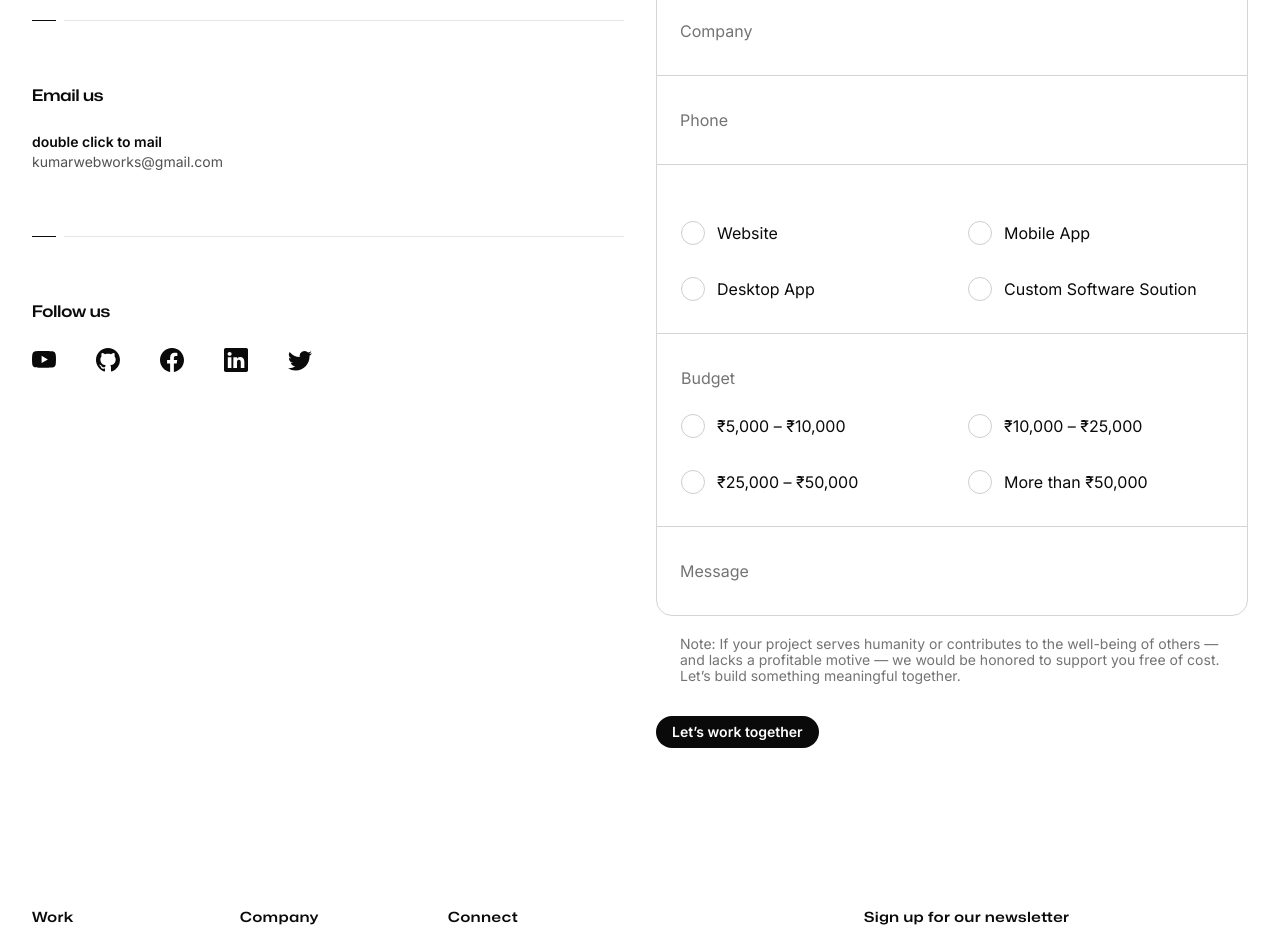
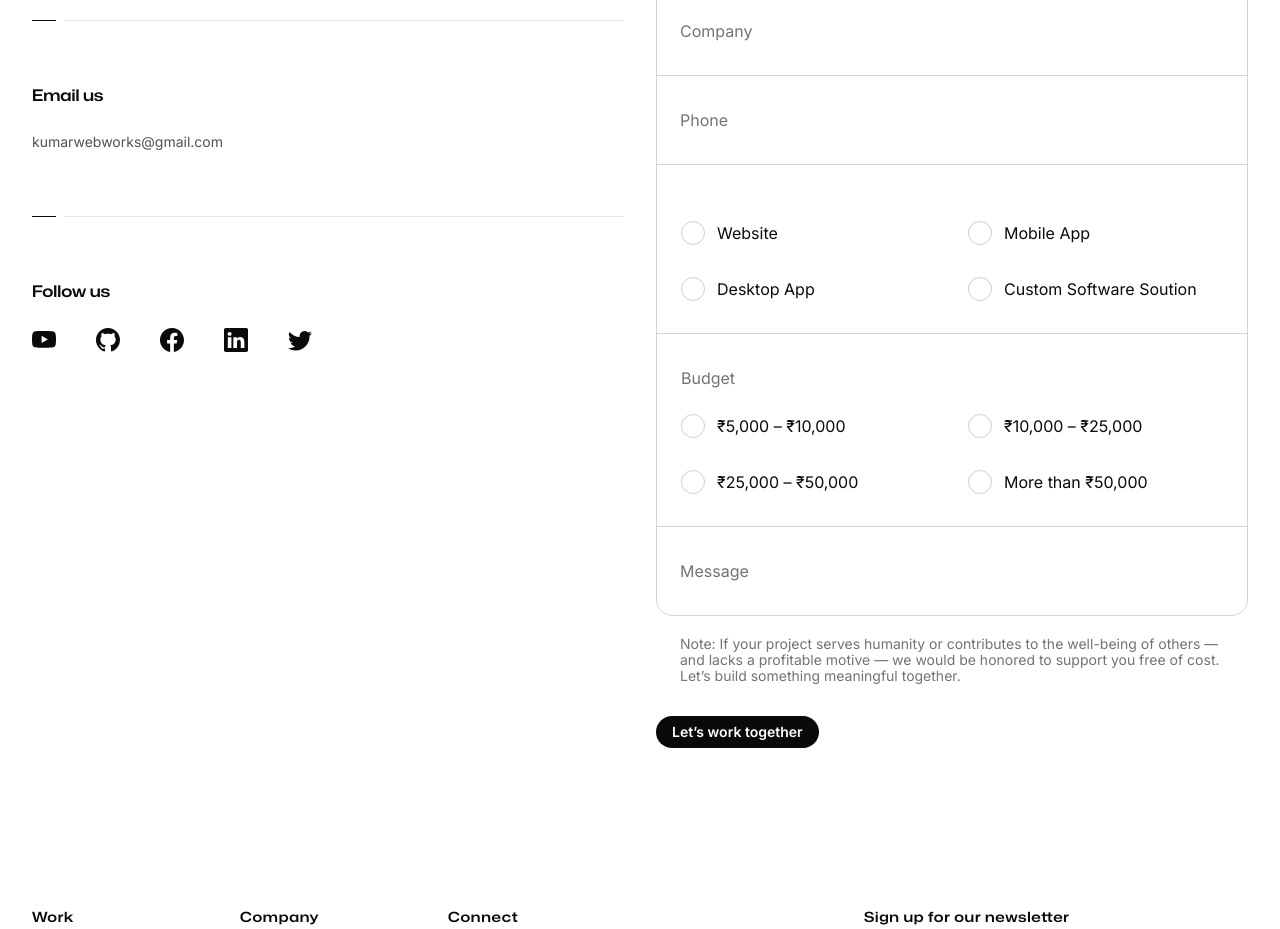
Before and after one commit to KumarWebWorks/KumarWebWorks-Agency, a Next.js app: page /contact in a window 1280 px wide. Shown: the part 820-1749 px from the top of the page. Built offline with nearby package versions, Linux system fonts and the light colour scheme.

Commit message:
SEO Optimize

```diff
--- a/src/components/ContactDetails.jsx
+++ b/src/components/ContactDetails.jsx
@@ -27,12 +27,12 @@ const ContactDetails = () => {
           ].map(([label, email]) => ( */}
           {/* key={email} */}
             <div >
-              <dt className="font-semibold text-neutral-950">double click to mail</dt>
+              <dt className="font-semibold text-neutral-950"></dt>
               <dd>
                 <Link
-                  // href={`mailto:kumarwebworks@gmail.com`}
-                  onDoubleClick={() =>
-                    window.open("mailto:kumarwebworks@gmail.com")}
+                  href={`mailto:kumarwebworks@gmail.com`}
+                  // onDoubleClick={() =>
+                  //   window.open("mailto:kumarwebworks@gmail.com")}
                   className="text-neutral-600 hover:text-neutral-950"
                 >
                   kumarwebworks@gmail.com
--- a/src/hooks/useShowMore.js
+++ b/src/hooks/useShowMore.js
@@ -1,5 +1,5 @@
-src/hooks/useShowMore.js
-"use client"
+// src/hooks/useShowMore.js
+// "use client"
 import { useState } from "react";
 
 export function useShowMore() {
```
